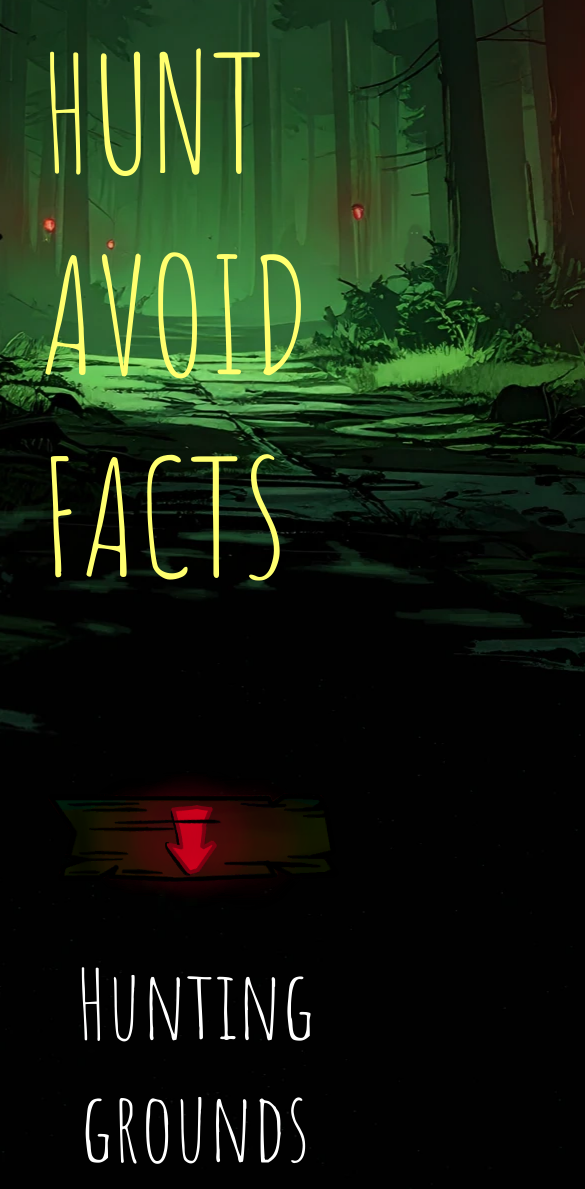
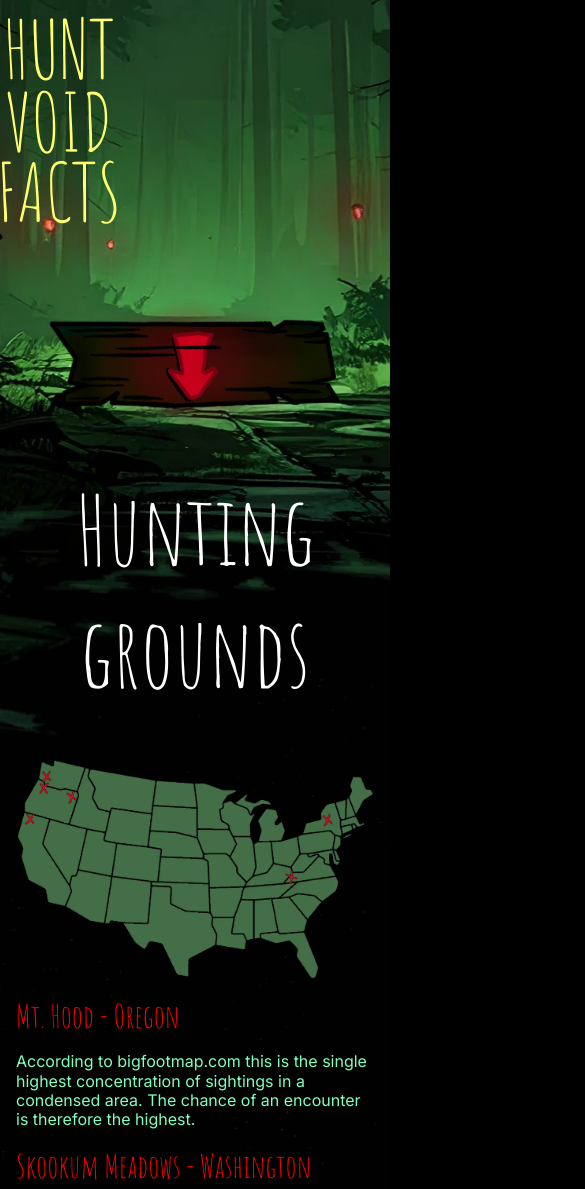
Before and after one commit to oskar-gitty/Emnesite, a plain HTML site: page hunt.html in a window 390 px wide. Shown: the part 294-1483 px from the top of the page, 585 px wide, since content can reach past the window. Drawn offline with Linux system fonts and the light colour scheme; a script that the page names is missing; a web font is replaced by a local one.

Commit message:
forsøg på mobil update 1

```diff
--- a/CSS/facts.css
+++ b/CSS/facts.css
@@ -9,7 +9,6 @@ body {
   background-attachment: scroll; /* Image scrolls with content */
   overflow-x: hidden; /* Prevent horizontal scroll */
 }
-
 p {
   font-size: 1rem;
   line-height: 1.2;
--- a/CSS/generel.css
+++ b/CSS/generel.css
@@ -105,3 +105,17 @@ h4 {
   margin-bottom: 0;
   margin-top: 0;
 }
+.ul_facts {
+  grid-column: span 2; /* This makes the list span 2 columns */
+  text-align: center;
+  background-color: rgb(20, 33, 20);
+  border: 4px solid #80ffbd;
+  list-style: none;
+}
+.ul_facts a {
+  color: #80ffbd;
+}
+.ul_facts a:hover {
+  text-decoration: underline;
+  color: rgb(255, 0, 0);
+}
--- a/CSS/layout.css
+++ b/CSS/layout.css
@@ -113,20 +113,7 @@
     gap: 1rem;
     padding-top: 1rem;
   }
-  .ul_facts {
-    grid-column: span 2; /* This makes the list span 2 columns */
-    text-align: center;
-    background-color: rgb(20, 33, 20);
-    border: 4px solid #80ffbd;
-    list-style: none;
-  }
-  .ul_facts a {
-    color: #80ffbd;
-  }
-  .ul_facts a:hover {
-    text-decoration: underline;
-    color: rgb(255, 0, 0);
-  }
+
   .hunt-section {
     margin-left: auto;
     margin-right: auto;
@@ -135,3 +122,146 @@
     margin-top: 3rem;
   }
 }
+@media (max-width: 1099px) {
+  /* dissolve grids: make sections flow vertically */
+  .grid-1_1,
+  .grid-1_1_1 {
+    display: block;
+    grid-template-columns: none;
+    gap: 0;
+    width: 100%;
+    max-width: 100%;
+    margin: 0 auto;
+  }
+
+  /* make images responsive and sit above/beside stacked content */
+  .grid-1_1 img,
+  .grid-1_1_1 img,
+  .Index-section img {
+    display: block;
+    width: 100%;
+    max-width: 100%;
+    height: auto;
+    object-fit: contain;
+    margin: 0 auto 1rem;
+    grid-column: auto;
+    grid-row: auto;
+  }
+
+  /* right column becomes a vertical flow of blocks */
+  .right-column {
+    display: block;
+    width: 100%;
+    margin: 0;
+    padding: 0;
+  }
+  .right-item {
+    width: 100%;
+    box-sizing: border-box;
+    margin: 0 0 1rem 0;
+    padding: 0.75rem 0;
+  }
+
+  /* keep nav items positioned over the background but smaller */
+  nav {
+    position: relative; /* keep reference for absolute children */
+    width: 100%;
+    height: 220px; /* adjust to fit visible portion of background on mobile */
+  }
+  nav ul {
+    position: relative;
+    width: 100%;
+    height: 100%;
+  }
+  nav ul li {
+    position: absolute;
+    margin: 0;
+    padding: 0;
+    list-style: none;
+    font-size: clamp(1.2rem, 6vw, 3.5rem); /* responsive size */
+    line-height: 1;
+    transform-origin: center;
+  }
+
+  /* example mobile placements (tweak with devtools to match the signs) */
+  .nav-hunt {
+    top: 7%;
+    left: 12%;
+    transform: rotate(-11deg);
+  }
+  .nav-avoid {
+    top: 40%;
+    left: 8%;
+    transform: rotate(0deg);
+  }
+  .nav-funfacts {
+    top: 72%;
+    left: 12%;
+    transform: rotate(-9deg);
+  }
+
+  /* general mobile tweaks */
+  .Index-section,
+  .scroll_section {
+    max-width: 95%;
+    padding: 1rem;
+    margin-top: 3.5rem;
+  }
+
+  footer img {
+    width: 30%;
+    margin: 4rem auto 2rem;
+    display: block;
+  }
+
+  /* prevent horizontal scroll */
+  html,
+  body {
+    overflow-x: hidden;
+  }
+}
+@media (max-width: 1099px) {
+  /* make site content narrower on small screens */
+  main {
+    max-width: 600px;
+    margin: 0 auto;
+    padding: 0 1rem;
+    box-sizing: border-box;
+  }
+ nav ul li,
+  nav ul li a {
+    font-size: 5rem !important; /* same as generel.css */
+    line-height: 1 !important;
+    transform-origin: center !important;
+  }
+
+  /* If you previously used clamp()/vw for nav size, override it here */
+  nav ul li {
+    /* prevent accidental scaling from other transform rules */
+    transform: translateX(var(--nav-offset, -50%)) rotate(var(--nav-rotate, 0deg)) !important;
+  }
+}
+  /* constrain main section containers */
+  .Index-section,
+  .scroll_section,
+  .grid-1_1,
+  .grid-1_1_1,
+  .facts_section,
+  .overall_prepwork {
+    max-width: 600px;
+    margin-left: auto;
+    margin-right: auto;
+    width: 100%;
+    box-sizing: border-box;
+  }
+
+  /* right column and stacked items fill available width but respect max-width */
+  .right-column,
+  .right-item {
+    max-width: 600px;
+    width: 100%;
+  }
+
+  /* existing mobile rules... */
+  /* ...existing code... */
+}
```
